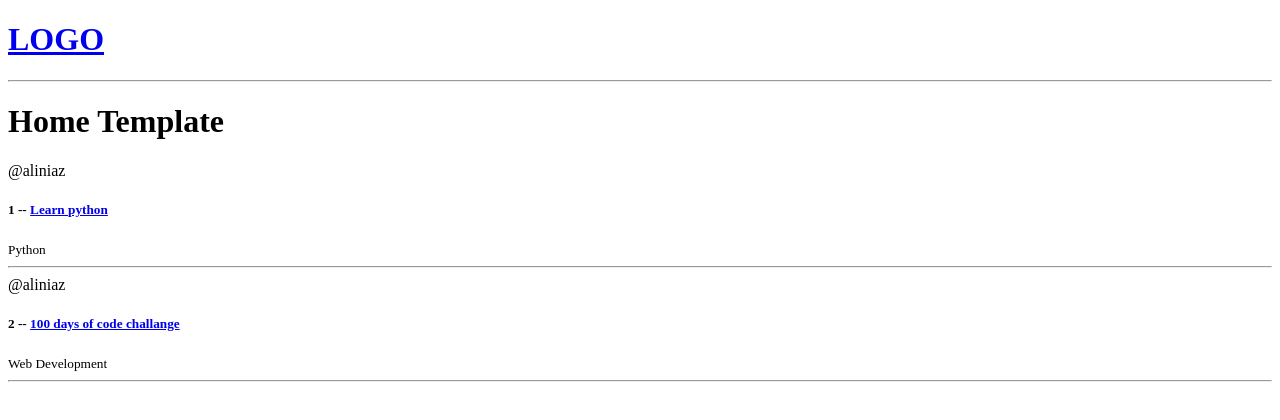
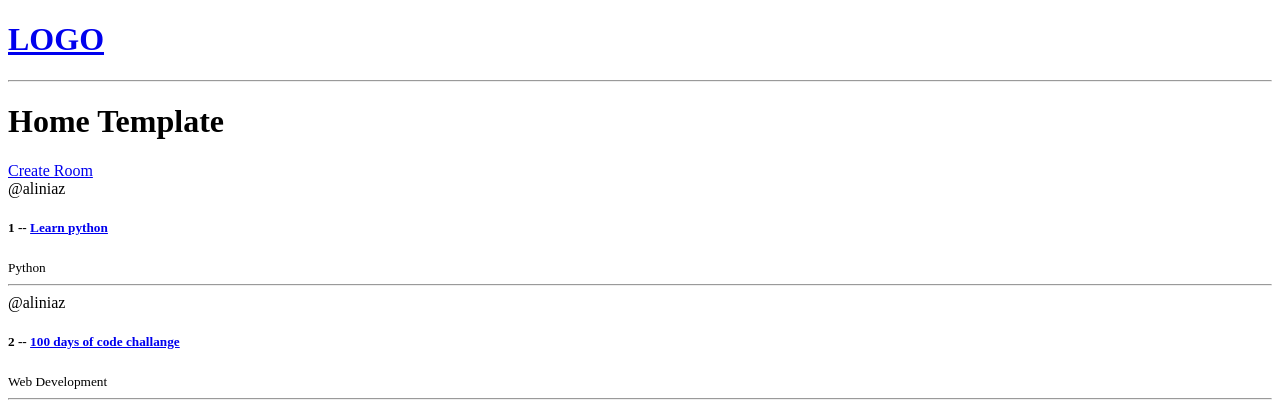
Before and after one commit to AliNiaz990487/studybud, a Django app: page / in a window 1280 px wide. Shown: the top 420 px of the page. Run offline with Django 5.2, Linux system fonts and the light colour scheme; data comes from the database, SQL or seed files in the repository.

Commit message:
added form for create room

```diff
--- a/base/templates/base/home.html
+++ b/base/templates/base/home.html
@@ -6,7 +6,7 @@
 <h1>Home Template</h1>
 
 <div>
-
+    <a href="{% url 'create-room' %}">Create Room</a>
     <div>
         {% for room in rooms %}
             <div>
--- a/base/urls.py
+++ b/base/urls.py
@@ -3,5 +3,6 @@ from . import views
 
 urlpatterns = [
     path("", views.home, name='home'),
-    path("room_page/<str:pk>/", views.room, name='room') # pk for primary key
+    path("room_page/<str:pk>/", views.room, name='room'), # pk for primary key,
+    path('create-room/', views.create_room, name='create-room')
 ]
--- a/base/views.py
+++ b/base/views.py
@@ -1,5 +1,6 @@
 from django.shortcuts import render, HttpResponse
 from .models import Room
+from .forms import RoomForm
 # Create your views here.
 
 # rooms = [
@@ -17,3 +18,8 @@ def room(request, pk):
     room = Room.objects.get(id=pk)
     context = {'room': room}
     return render(request, "base/room.html", context)
+
+def create_room(request):
+    form = RoomForm()
+    context = {'form': form}
+    return render(request, 'base/room_form.html', context)
```
Also changed, not shown: base/forms.py (added, +7 -0 lines), base/templates/base/room_form.html (added, +13 -0 lines).
